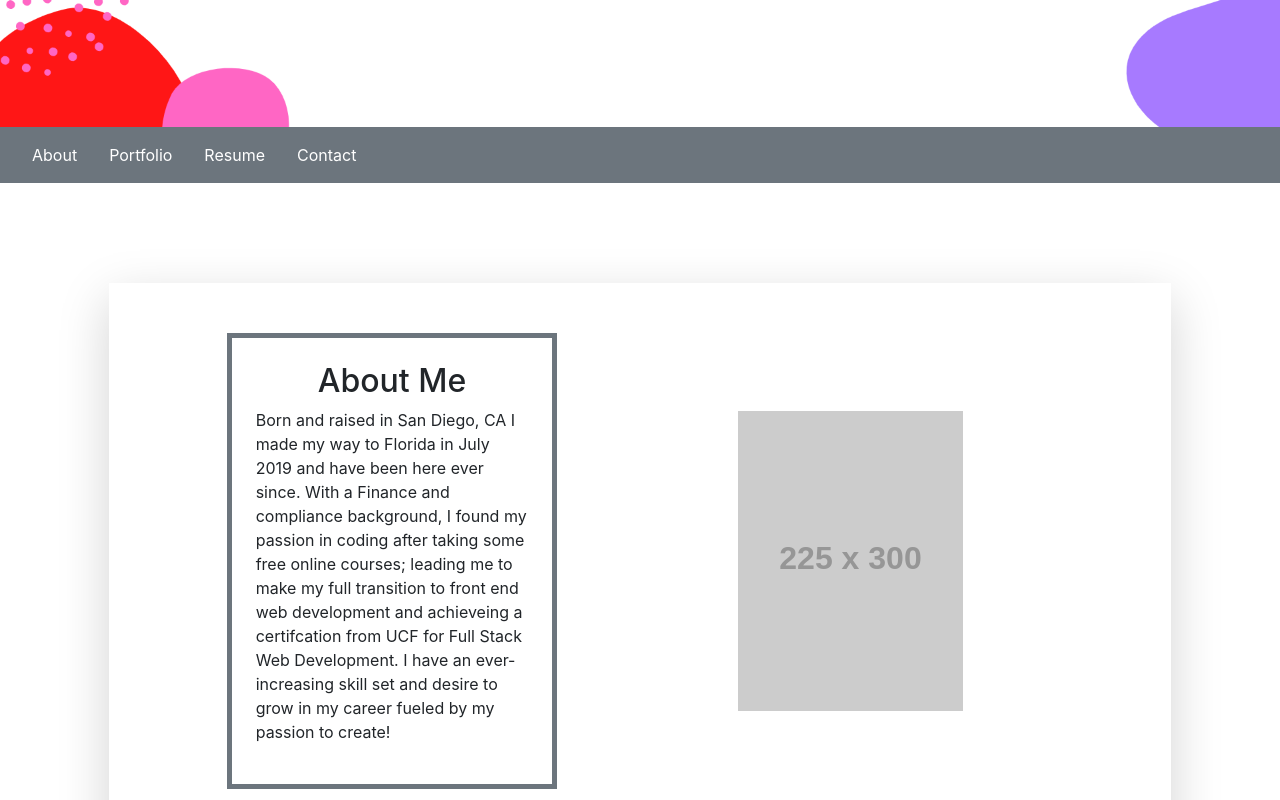
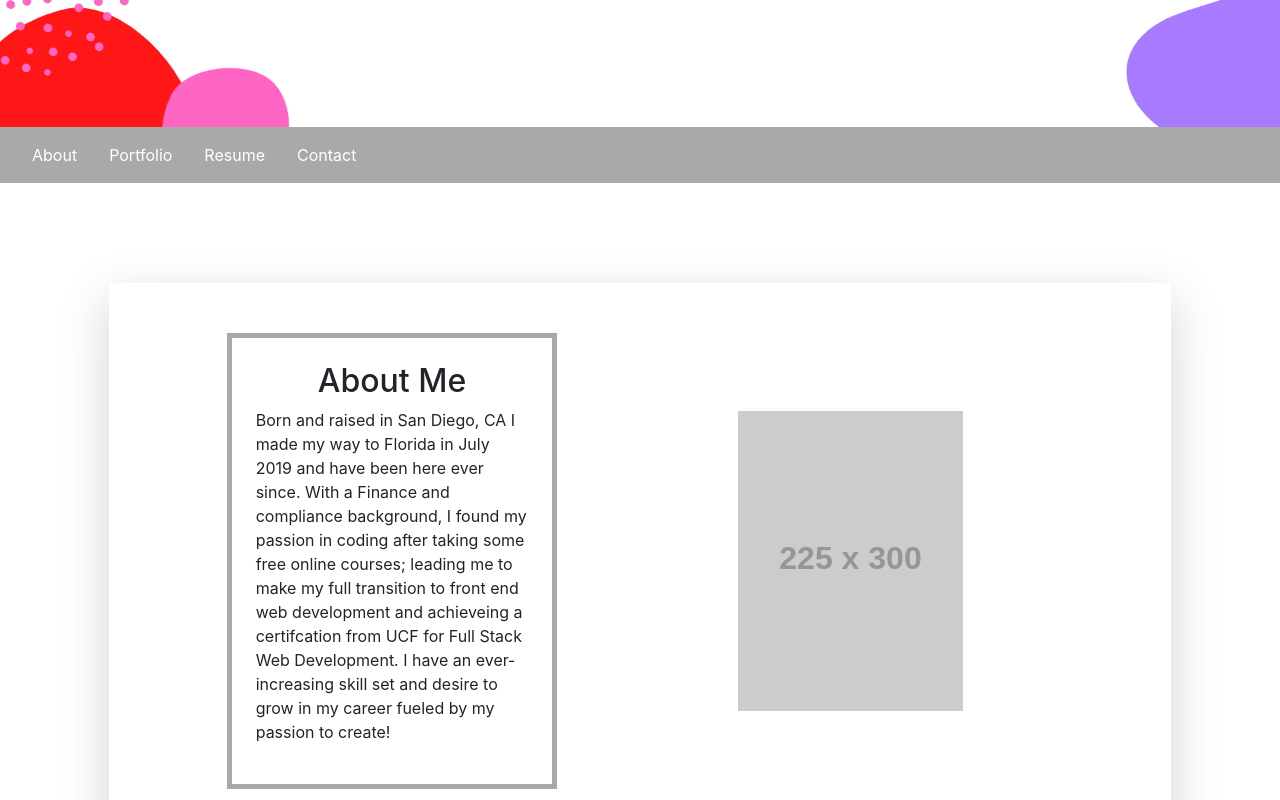
Before and after one commit to jasmineakbari/ja-portfolio-react, a React (Create React App) app: page / in a window 1280 px wide. Shown: the part 300-1100 px from the top of the page. Built offline with nearby package versions, Linux system fonts and the light colour scheme.

Commit message:
correcting navbar

```diff
--- a/src/index.css
+++ b/src/index.css
@@ -45,7 +45,7 @@ button:hover {
 
 /* navbar stylings */
 .navbar {
-  background-color: var(--secondary);
+  background-color: darkgray;
   color: white;
 }
 
@@ -76,7 +76,7 @@ button:hover {
 }
 
 .aboutText {
-  border: var(--secondary) solid 5px;
+  border: darkgray solid 5px;
 }
 
 #aboutMe img {
```
